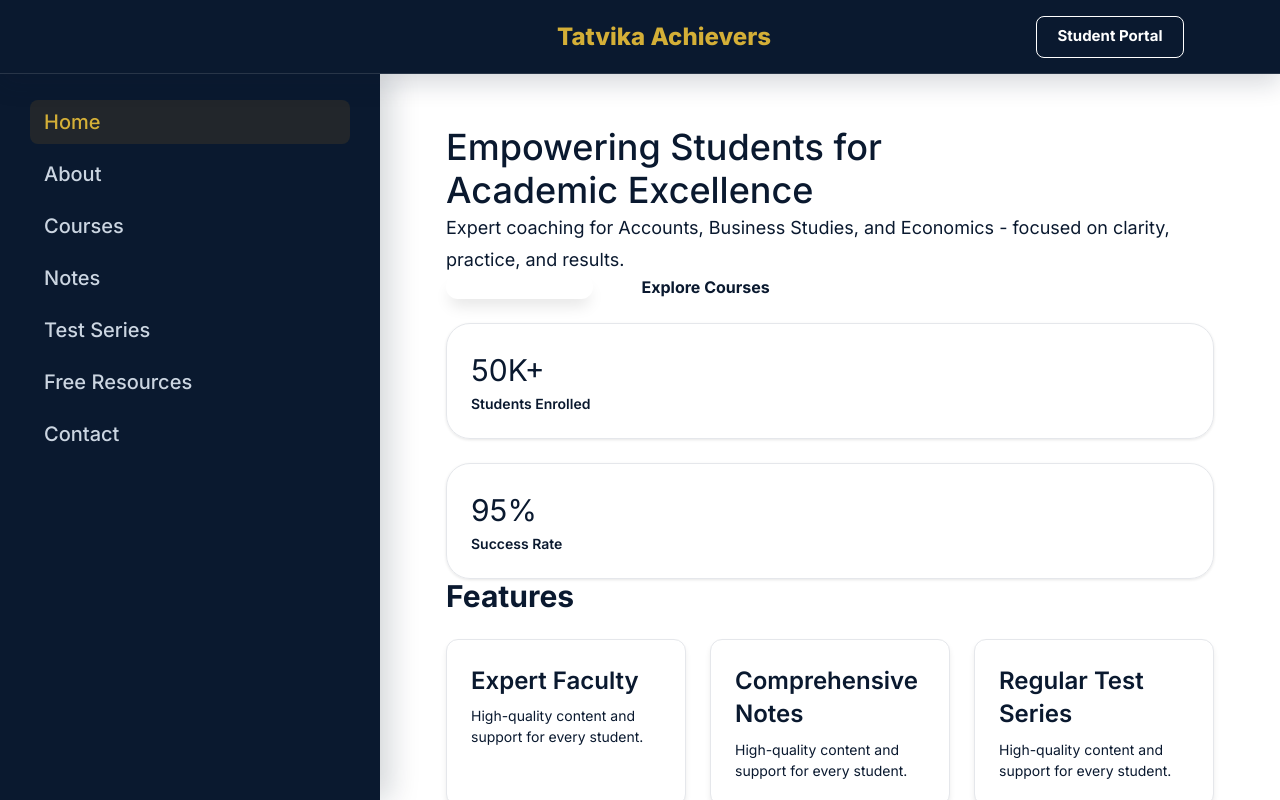
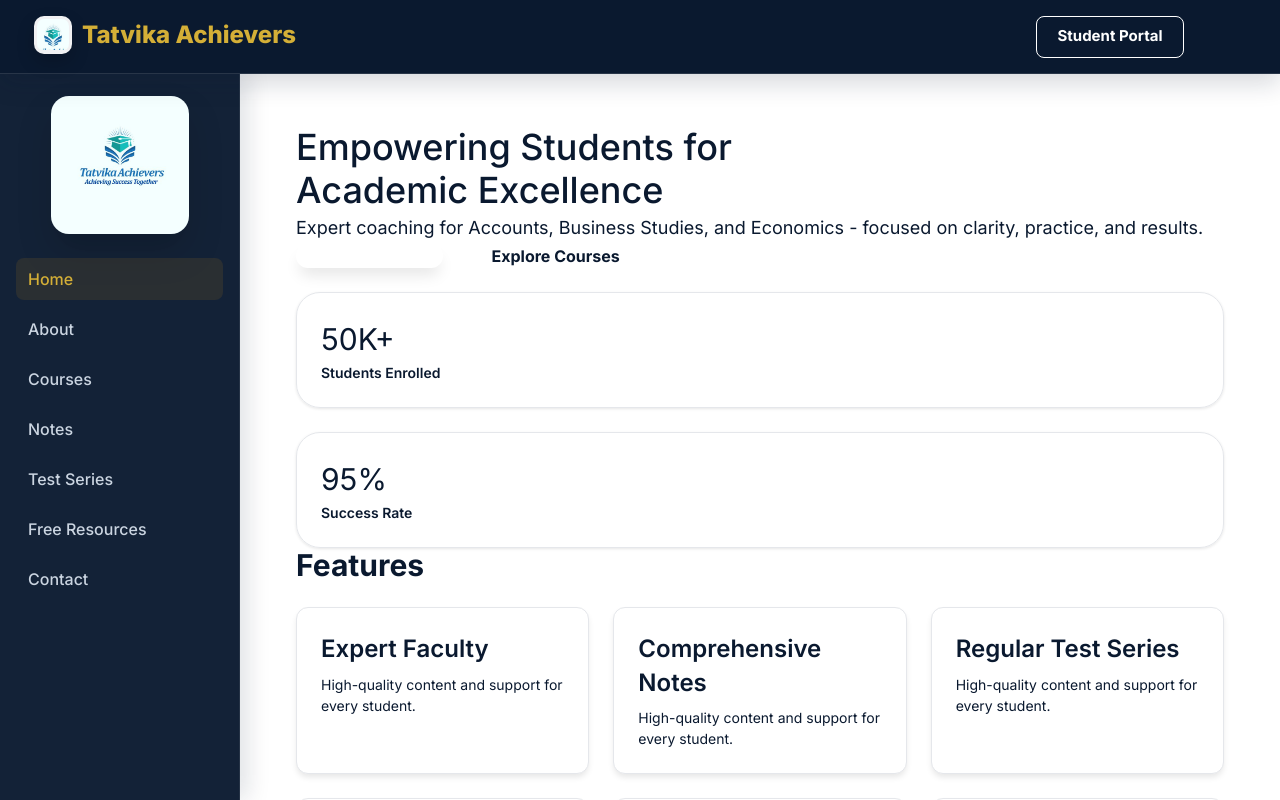
Before and after one commit to ashishranjan2003/tatvika-achievers, a React (Vite) app in the folder frontend/: page / in a window 1280 px wide. Shown: the top 800 px of the page. Built offline with nearby package versions, Linux system fonts and the light colour scheme.

Commit message:
added all basic logic now need to do improvement as per stackholders .

```diff
--- a/frontend/src/App.css
+++ b/frontend/src/App.css
@@ -1,6 +1,6 @@
 .tatvika-shell {
   min-height: 100vh;
-  background: #ffffff;
+  background: #f8fafc;
   color: #0a192f;
   font-family: Inter, -apple-system, BlinkMacSystemFont, "Segoe UI", Roboto, sans-serif;
 }
@@ -13,13 +13,13 @@
   height: 74px;
   align-items: center;
   justify-content: space-between;
-  padding: 0 96px 0 152px;
+  padding: 0 96px 0 34px;
   border-bottom: 1px solid rgba(255, 255, 255, 0.12);
   box-shadow: 0 10px 24px rgba(10, 25, 47, 0.16);
 }
 
 .tatvika-header-spacer {
-  width: 140px;
+  display: none;
 }
 
 .tatvika-brand {
@@ -32,9 +32,22 @@
 }
 
 .tatvika-brand-link {
+  display: inline-flex;
+  align-items: center;
+  gap: 10px;
   color: #d4af37;
   text-decoration: none;
   transition: color 180ms ease;
+}
+
+.tatvika-brand-emblem {
+  width: 38px;
+  height: 38px;
+  border-radius: 10px;
+  background: rgba(255, 255, 255, 0.94);
+  object-fit: contain;
+  padding: 3px;
+  box-shadow: 0 8px 18px rgba(0, 0, 0, 0.18);
 }
 
 .tatvika-brand-link:hover {
@@ -72,9 +85,27 @@
   bottom: 0;
   left: 0;
   z-index: 40;
-  width: 380px;
-  background: #0a192f;
-  box-shadow: 10px 0 28px rgba(10, 25, 47, 0.18);
+  width: 240px;
+  border-right: 1px solid rgba(255, 255, 255, 0.08);
+  background: rgba(10, 25, 47, 0.96);
+  box-shadow: 8px 0 22px rgba(10, 25, 47, 0.12);
+  backdrop-filter: blur(14px);
+  -webkit-backdrop-filter: blur(14px);
+}
+
+.tatvika-sidebar-brand {
+  display: flex;
+  justify-content: center;
+  padding: 22px 18px 10px;
+  text-decoration: none;
+}
+
+.tatvika-sidebar-logo {
+  width: 138px;
+  height: 138px;
+  border-radius: 18px;
+  object-fit: cover;
+  box-shadow: 0 18px 34px rgba(0, 0, 0, 0.18);
 }
 
 .tatvika-nav {
@@ -82,18 +113,18 @@
   flex-direction: column;
   gap: 8px;
   margin: 0;
-  padding: 26px 30px;
+  padding: 14px 16px 26px;
 }
 
 .tatvika-nav-link {
   display: flex;
   align-items: center;
   width: 100%;
-  min-height: 44px;
-  padding: 0 14px;
+  min-height: 42px;
+  padding: 0 12px;
   border-radius: 8px;
   color: #cbd5e1;
-  font-size: 20px;
+  font-size: 16px;
   font-weight: 500;
   line-height: 1;
   text-decoration: none;
@@ -113,9 +144,9 @@
 
 .tatvika-main {
   min-height: calc(100vh - 74px);
-  margin-left: 380px;
+  margin-left: 240px;
   background: #ffffff;
-  padding: 52px 66px 80px;
+  padding: 52px 56px 80px;
 }
 
 .tatvika-content {
--- a/frontend/src/App.tsx
+++ b/frontend/src/App.tsx
@@ -1,6 +1,8 @@
 import { BrowserRouter, Link, NavLink, Route, Routes } from 'react-router-dom'
 import './App.css'
 
+import tatvikaEmblem from './assets/tatvika-emblem.png'
+import tatvikaLogo from './assets/tatvika-logo.jpg'
 import Home from './pages/Home'
 import About from './pages/About'
 import Courses from './pages/Courses'
@@ -42,6 +44,7 @@ function AppShell() {
             className="tatvika-brand-link"
             style={{ color: '#D4AF37' }}
           >
+            <img src={tatvikaEmblem} alt="" className="tatvika-brand-emblem" />
             Tatvika Achievers
           </Link>
         </h1>
@@ -57,8 +60,11 @@ function AppShell() {
       <div className="tatvika-body">
         <aside
           className="tatvika-sidebar"
-          style={{ backgroundColor: '#0A192F', color: '#cbd5e1' }}
+          style={{ color: '#cbd5e1' }}
         >
+          <Link to="/" className="tatvika-sidebar-brand" aria-label="Tatvika Achievers home">
+            <img src={tatvikaLogo} alt="Tatvika Achievers" className="tatvika-sidebar-logo" />
+          </Link>
           <nav className="tatvika-nav" aria-label="Primary navigation">
             {navItems.map((item) => (
               <NavLink
```
Also changed, not shown: frontend/src/assets/tatvika-emblem.png (added), frontend/src/assets/tatvika-logo.jpg (added).
